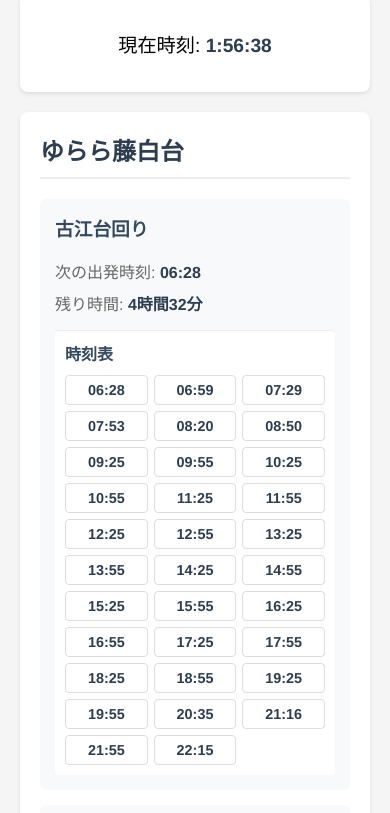
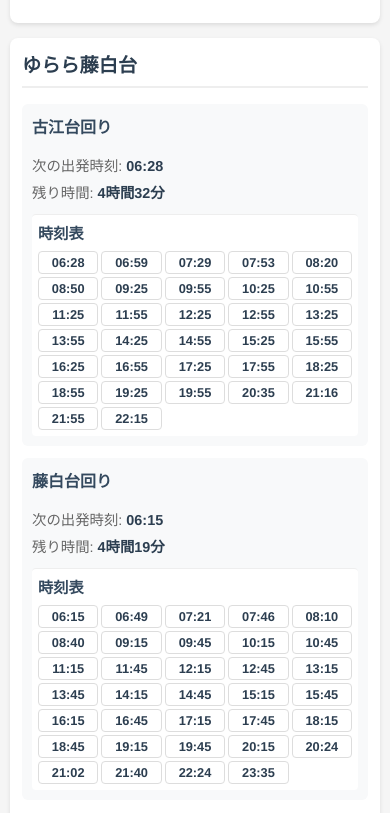
Before and after one commit to niea06/niea06.github.io, a plain HTML site: page index.html in a window 390 px wide. Shown: the part 122-935 px from the top of the page. Drawn offline with Linux system fonts and the light colour scheme.

Commit message:
スマホ対応追加

```diff
--- a/index.html
+++ b/index.html
@@ -1,6 +1,8 @@
 <!DOCTYPE html>
 <html>
 <head>
+  <meta charset="UTF-8">
+  <meta name="viewport" content="width=device-width, initial-scale=1.0">
   <title>バス出発時刻</title>
   <link rel="stylesheet" href="style.css">
 </head>
--- a/style.css
+++ b/style.css
@@ -2,24 +2,25 @@
     font-family: 'Helvetica Neue', Arial, sans-serif;
     max-width: 800px;
     margin: 0 auto;
-    padding: 20px;
+    padding: 15px;
     background-color: #f5f5f5;
 }
 
 h1 {
     text-align: center;
     color: #333;
-    margin-bottom: 30px;
+    margin-bottom: 20px;
+    font-size: 1.5em;
 }
 
 .current-time {
     background-color: white;
-    padding: 15px;
+    padding: 12px;
     border-radius: 8px;
     box-shadow: 0 2px 4px rgba(0,0,0,0.1);
-    margin-bottom: 20px;
+    margin-bottom: 15px;
     text-align: center;
-    font-size: 1.2em;
+    font-size: 1.1em;
 }
 
 .current-time span {
@@ -29,22 +30,23 @@
 
 .bus-stop {
     background-color: white;
-    margin-bottom: 30px;
+    margin-bottom: 20px;
     border-radius: 8px;
     box-shadow: 0 2px 4px rgba(0,0,0,0.1);
-    padding: 20px;
+    padding: 15px;
 }
 
 .bus-stop h2 {
     color: #2c3e50;
     margin-top: 0;
     border-bottom: 2px solid #eee;
-    padding-bottom: 10px;
+    padding-bottom: 8px;
+    font-size: 1.3em;
 }
 
 .route {
-    margin: 15px 0;
-    padding: 15px;
+    margin: 12px 0;
+    padding: 12px;
     background-color: #f8f9fa;
     border-radius: 6px;
 }
@@ -52,11 +54,13 @@
 .route h3 {
     color: #34495e;
     margin-top: 0;
+    font-size: 1.1em;
 }
 
 .route p {
-    margin: 8px 0;
+    margin: 6px 0;
     color: #666;
+    font-size: 0.95em;
 }
 
 .route span {
@@ -65,35 +69,36 @@
 }
 
 .timetable {
-    margin-top: 15px;
-    padding-top: 15px;
+    margin-top: 12px;
+    padding-top: 12px;
     border-top: 1px solid #eee;
     background-color: white;
     border-radius: 4px;
-    padding: 10px;
+    padding: 8px;
 }
 
 .timetable h4 {
     color: #34495e;
-    margin: 0 0 10px 0;
+    margin: 0 0 8px 0;
+    font-size: 1em;
 }
 
 .timetable-grid {
     display: grid;
-    grid-template-columns: repeat(auto-fill, minmax(70px, 1fr));
-    gap: 6px;
-    font-size: 0.9em;
-    margin-top: 10px;
+    grid-template-columns: repeat(auto-fill, minmax(60px, 1fr));
+    gap: 4px;
+    font-size: 0.85em;
+    margin-top: 8px;
 }
 
 .timetable-grid span {
-    padding: 6px 4px;
+    padding: 4px 2px;
     background-color: white;
     border-radius: 4px;
     text-align: center;
     border: 1px solid #ddd;
     display: inline-block;
-    min-width: 60px;
+    min-width: 50px;
 }
 
 .timetable-grid span.past {
@@ -107,3 +112,86 @@
     border-color: #2196f3;
     color: #1976d2;
 }
+
+/* モバイル対応のメディアクエリ */
+@media screen and (max-width: 480px) {
+    body {
+        padding: 10px;
+    }
+
+    h1 {
+        font-size: 1.3em;
+        margin-bottom: 15px;
+    }
+
+    .current-time {
+        padding: 10px;
+        font-size: 1em;
+    }
+
+    .bus-stop {
+        padding: 12px;
+    }
+
+    .bus-stop h2 {
+        font-size: 1.2em;
+    }
+
+    .route {
+        padding: 10px;
+    }
+
+    .route h3 {
+        font-size: 1em;
+    }
+
+    .route p {
+        font-size: 0.9em;
+    }
+
+    .timetable {
+        padding: 6px;
+    }
+
+    .timetable h4 {
+        font-size: 0.95em;
+    }
+
+    .timetable-grid {
+        grid-template-columns: repeat(auto-fill, minmax(50px, 1fr));
+        gap: 3px;
+        font-size: 0.8em;
+    }
+
+    .timetable-grid span {
+        padding: 3px 2px;
+        min-width: 45px;
+    }
+}
+
+/* タブレット対応のメディアクエリ */
+@media screen and (min-width: 481px) and (max-width: 768px) {
+    body {
+        padding: 12px;
+    }
+
+    h1 {
+        font-size: 1.4em;
+    }
+
+    .current-time {
+        font-size: 1.05em;
+    }
+
+    .bus-stop h2 {
+        font-size: 1.25em;
+    }
+
+    .route h3 {
+        font-size: 1.05em;
+    }
+
+    .timetable-grid {
+        grid-template-columns: repeat(auto-fill, minmax(55px, 1fr));
+    }
+}
```
